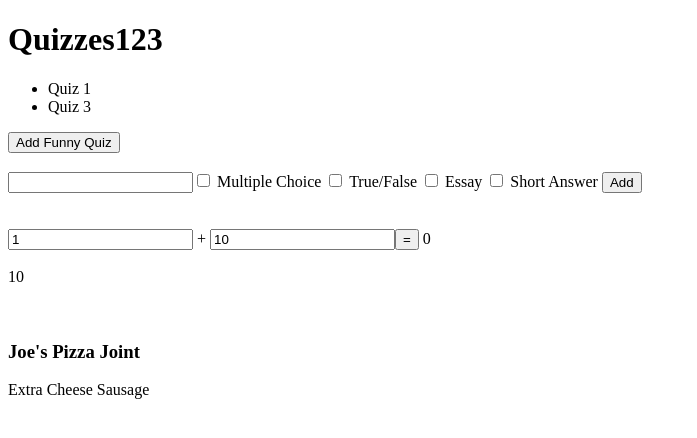
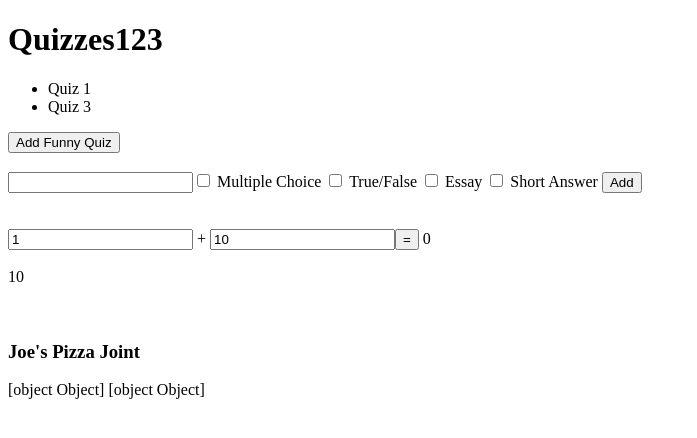
Before and after one commit to 2018-spring-mjs-th/week-two-a, an Angular app: page / in a window 1280 px wide. Shown: the top 438 px of the page, without its empty margins (0-697 px from the left). Built offline with nearby package versions, Linux system fonts and the light colour scheme.

Commit message:
Created Objects

```diff
--- a/src/app/jpizza/jpizza.component.ts
+++ b/src/app/jpizza/jpizza.component.ts
@@ -13,7 +13,8 @@ export class JpizzaComponent implements OnInit {
   public toppings: any[];
 
   ngOnInit() {
-    this.toppings = this.ts.getAvailablePizzaToppings();
+    this.toppings = this.ts.getAvailablePizzaToppings()
+      .map(x => ({name: x, checked: false}));
   }
 
 }
```
